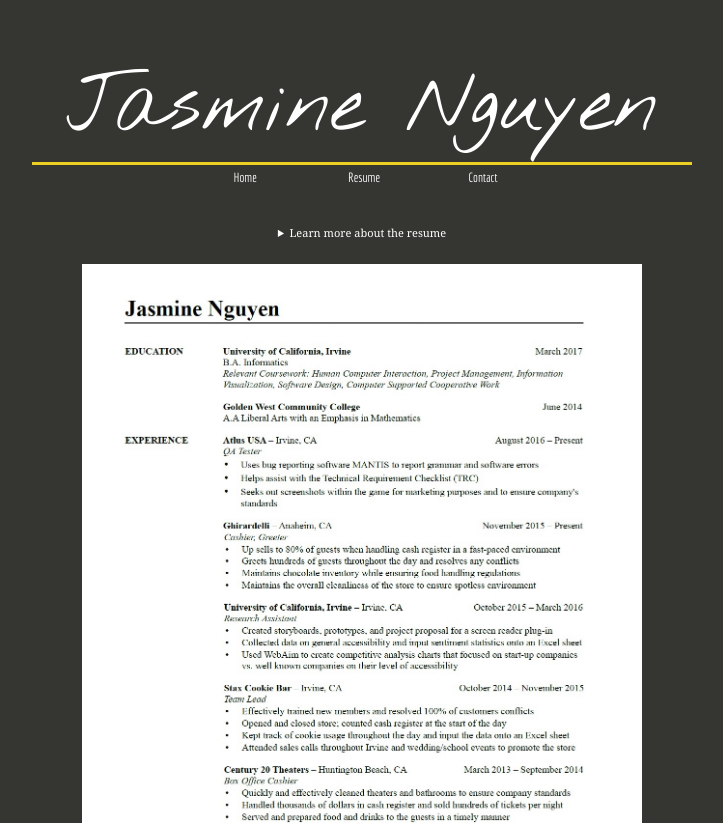
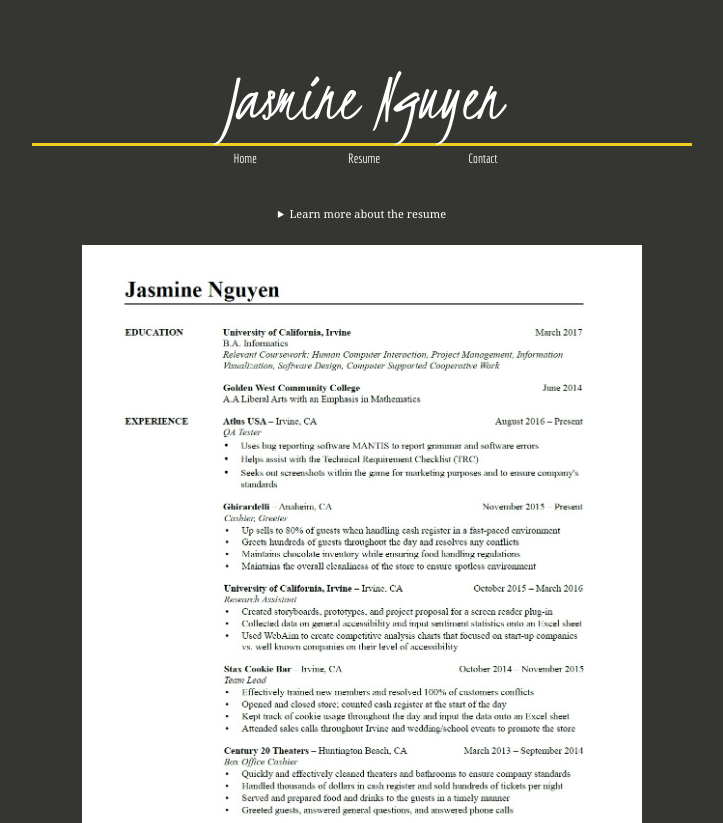
Before and after one commit to Jasminesaur/jasmine-nguyen, a plain HTML site: page resume.html in a window 1280 px wide. Shown: the top 823 px of the page, without its empty margins (278-1001 px from the left). Drawn offline with nearby package versions, Linux system fonts and the light colour scheme.

Commit message:
Revised text

```diff
--- a/css/stylesheet.css
+++ b/css/stylesheet.css
@@ -19,8 +19,8 @@ body{
 }
 
 @font-face{
-	font-family: Nothing;
-	src: url(../fonts/NothingYouCouldDo.ttf);
+	font-family: Kristi;
+	src: url(../fonts/Kristi.ttf);
 }
 
 @font-face{
@@ -56,8 +56,8 @@ img{
 	padding: 0px;
 	text-align: center;
 	background-color: #353532;
-	font-family: 'Nothing';
-	font-size: 80px;
+	font-family: 'Kristi';
+	font-size: 70px;
 }
 
 #container {
@@ -75,7 +75,7 @@ a:visited{
 
 #nav{
 	font-family: 'Economica';
-	font-size: 15px;
+	font-size: 17px;
 }
 
 .nav ul {
@@ -89,7 +89,7 @@ a:visited{
 
 .nav li {
 	font-family: 'Economica';
-	font-size: 15px;
+	font-size: 17px;
 	color: #FFFFFF;
 }
 
```
Also changed, not shown: fonts/Kristi.ttf (added), fonts/NothingYouCouldDo.ttf (deleted), fonts/PermanentMarker.ttf (deleted).
